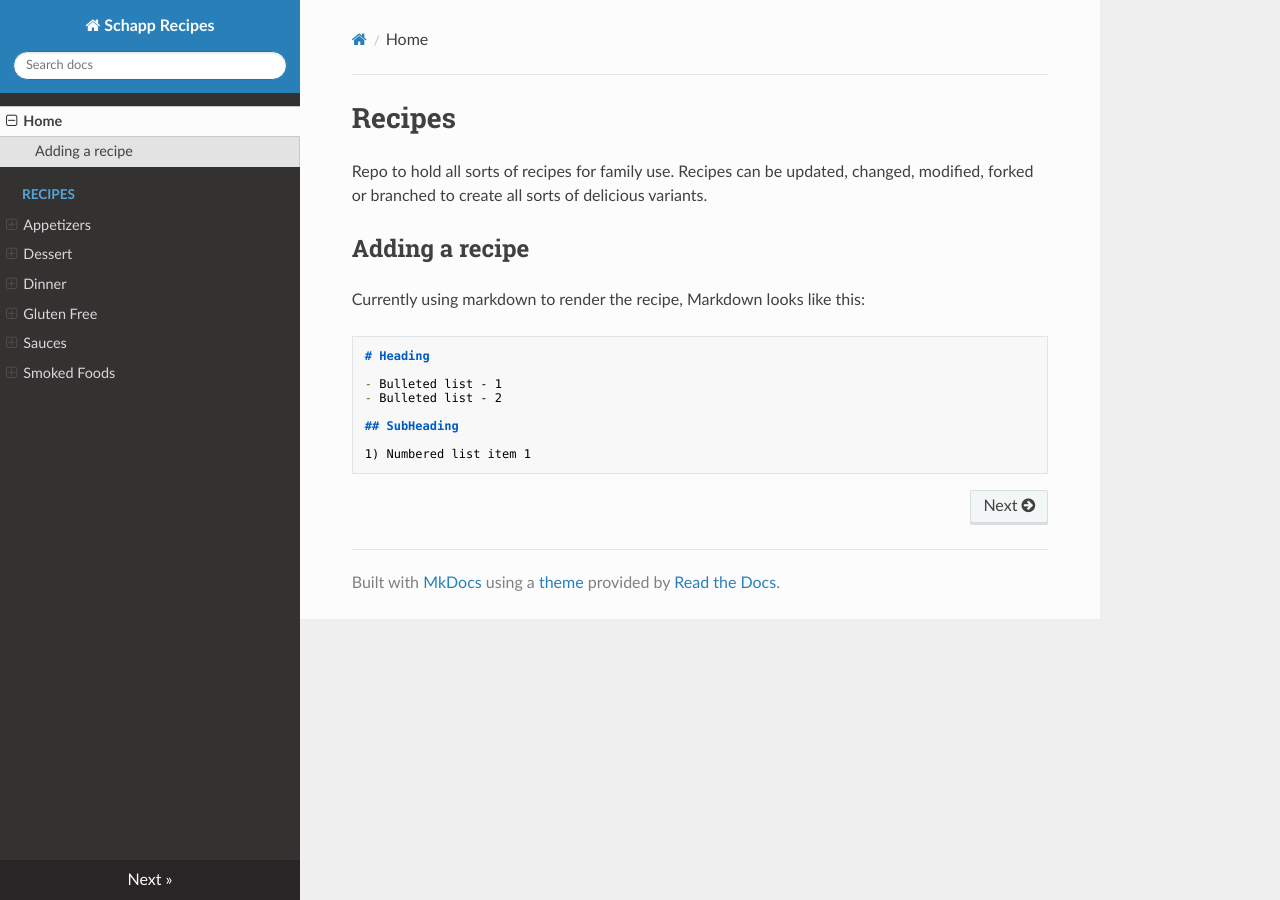
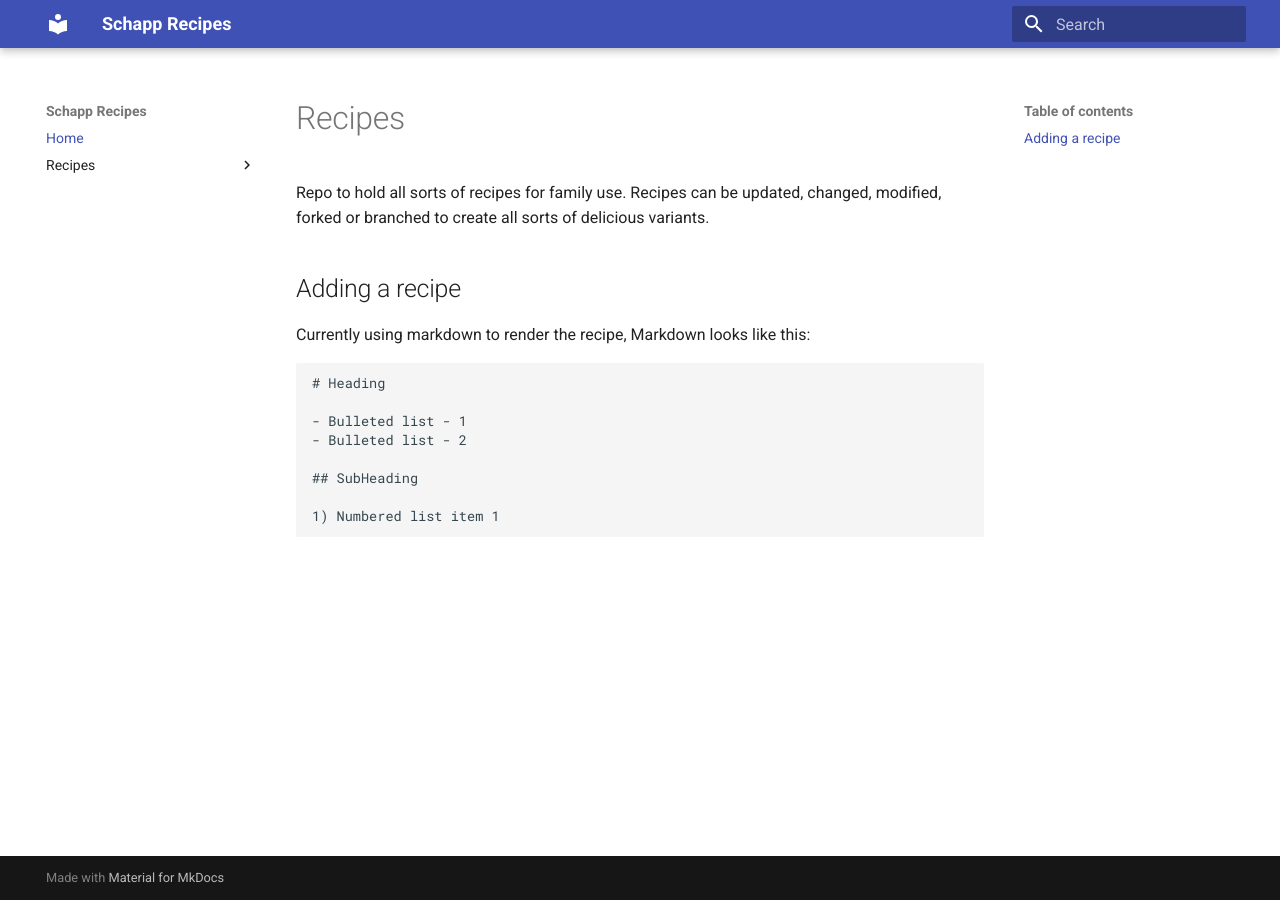
Before and after one commit to MikeSchapp/recipes, an MkDocs documentation site: the page built from docs/index.md, in a window 1280 px wide. Built offline with MkDocs 1.6.1 and Material for MkDocs 9.7.7, drawn with Linux system fonts in a browser that asks for light colours; nearby versions of some CDN libraries.

Commit message:
Update mkdocs.yml

```diff
--- a/mkdocs.yml
+++ b/mkdocs.yml
@@ -25,4 +25,5 @@ nav:
     - Uncle Chris' Deer Jerky: smoked_foods/Uncle Chris' Deer Jerky.md
     - Great Grandpa's Smoked Bluefish: smoked_foods/Great Grandpa's Smoked Bluefish.md
 site_name: Schapp Recipes
-theme: readthedocs
+theme:
+  name: material
```
